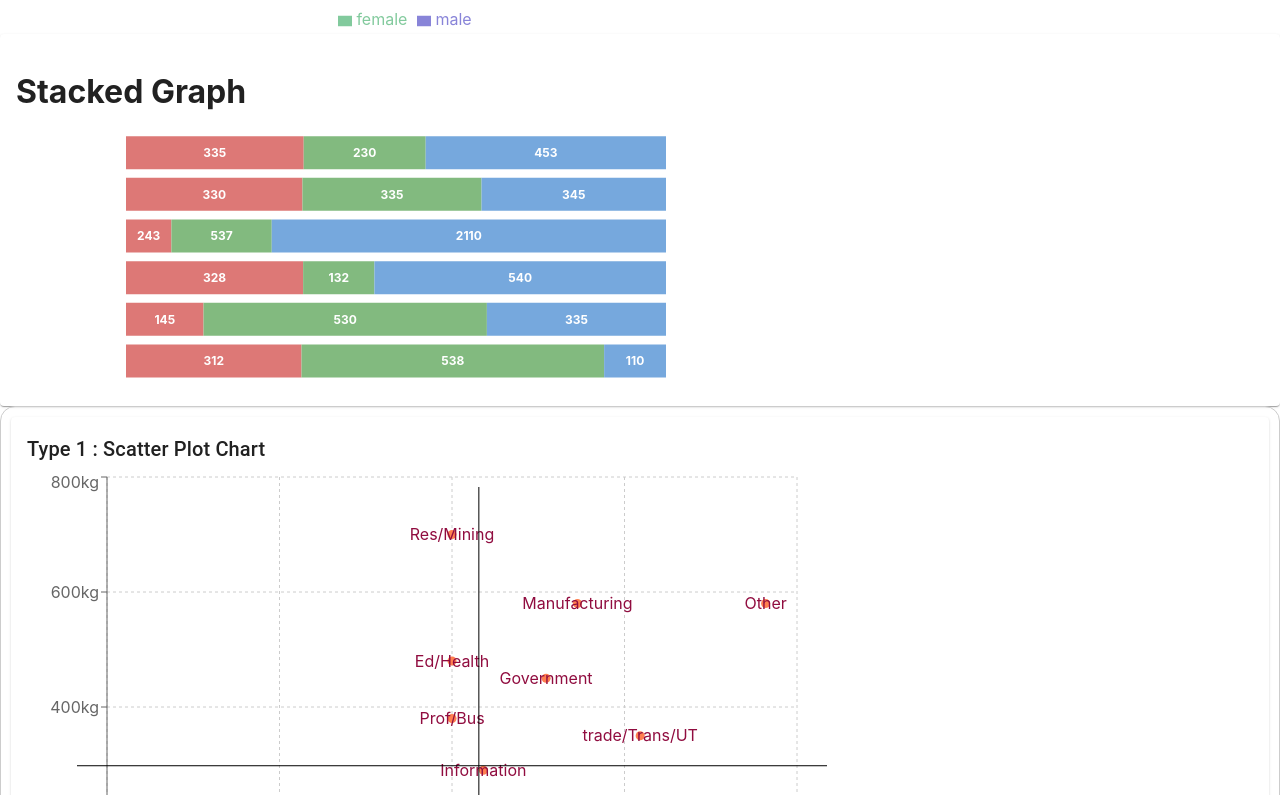
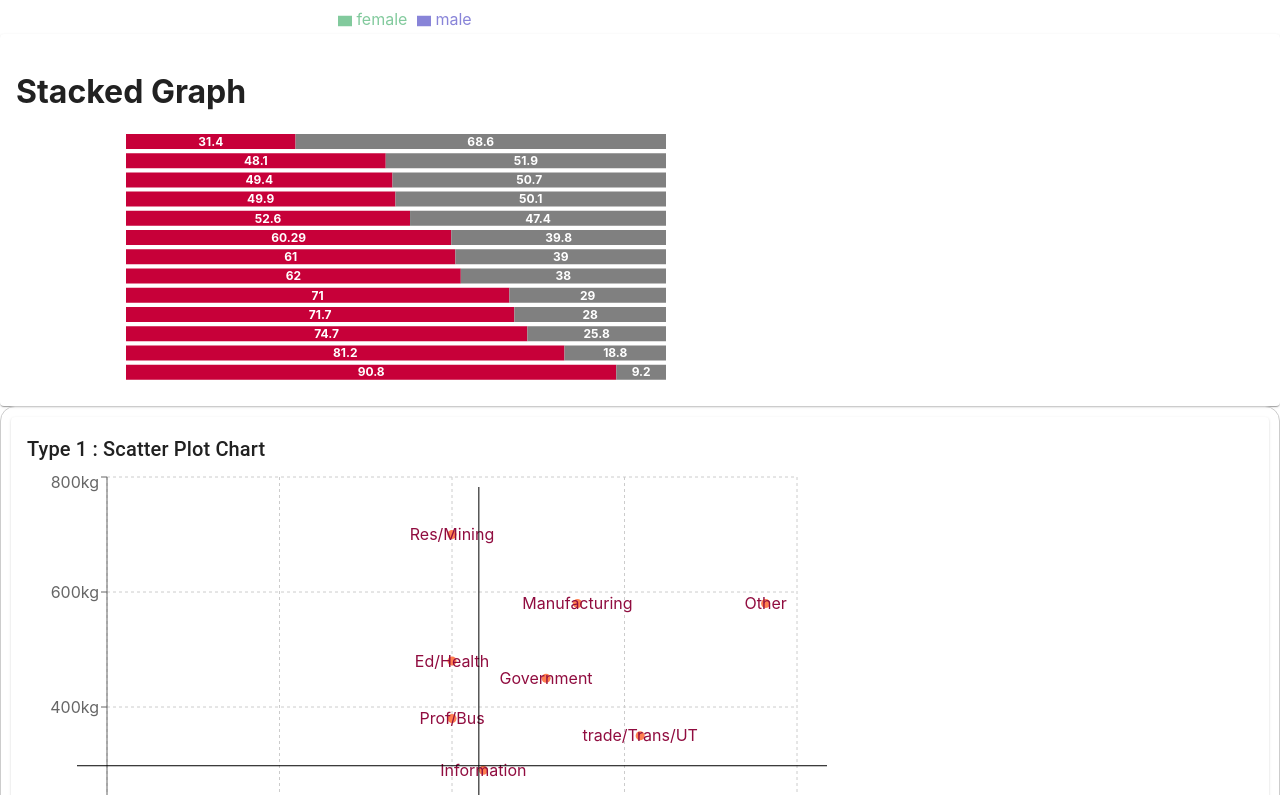
Before and after one commit to Areeba624/ReChart, a React (Create React App) app: page / in a window 1280 px wide. Shown: the part 2365-3160 px from the top of the page. Built offline with nearby package versions, Linux system fonts and the light colour scheme.

Commit message:
Stacked bar chart

```diff
--- a/src/StackedGraph.js
+++ b/src/StackedGraph.js
@@ -20,75 +20,62 @@ const renderCustomizedLabel = (props) => {
 export class StackedGraph extends React.Component {
   render() {
     const data = [
-      { name: "NE Send", completed: 230, failed: 335, inprogress: 453 },
-      { name: "NE Resend", completed: 335, failed: 330, inprogress: 345 },
-      {
-        name: "Miles Orchestrator",
-        completed: 537,
-        failed: 243,
-        inprogress: 2110,
-      },
-      {
-        name: "Commissions Payment Orch",
-        completed: 132,
-        failed: 328,
-        inprogress: 540,
-      },
-      {
-        name: "Business Integrators",
-        completed: 530,
-        failed: 145,
-        inprogress: 335,
-      },
-      { name: "SmartTrack", completed: 538, failed: 312, inprogress: 110 },
+      { map: "Education/Health Service", Women: 68.6, Men: 31.4 },
+      { map: "Leisure/Hospitality", Women: 51.9, Men: 48.1 },
+      { map: "Other Service", Women: 50.7, Men: 49.4 },
+      { map: "Finanical Activities", Women: 50.1, Men: 49.9 },
+      { map: "Retail Trade", Women: 47.4, Men: 52.6 },
+      { map: "Govermnent", Women: 39.8, Men: 60.29 },
+      { map: "Information", Women: 39.0, Men: 61.0 },
+      { map: "Professional / Business Service", Women: 38.0, Men: 62.0 },
+      { map: "Whole Tarde", Women: 29.0, Men: 71.0 },
+      { map: "Manufacturing", Women: 28.0, Men: 71.7 },
+      { map: "transportation, Warehouse , Utilities", Women: 25.8, Men: 74.7 },
+      { map: "Natural Resources", Women: 18.8, Men: 81.2 },
+      { map: "Construction", Women: 9.2, Men: 90.8 },
     ];
 
     return (
-      <Card >
+      <Card>
         <CardContent>
           <div className="content c-white">
             <h1>Stacked Graph</h1>
             <ResponsiveContainer height={250} width={700}>
               <BarChart
+                layout="vertical"
                 width={800}
-                height={400}
-                layout="vertical"
+                height={900}
                 data={data}
+                barGap="25%"
                 margin={{ left: 50, right: 50 }}
                 stackOffset="expand"
               >
                 <XAxis hide type="number" />
                 <YAxis
                   type="category"
-                  dataKey="name"
+                  dataKey="map"
                   stroke="#FFFFFF"
                   fontSize="12"
                 />
                 <Tooltip />
-                <Bar dataKey="failed" fill="#dd7876" stackId="a">
+                <Bar dataKey="Men" fill="#C70039" stackId="a">
                   <LabelList
-                    dataKey="failed"
+                    dataKey="Men"
                     position="center"
                     content={renderCustomizedLabel}
+                    unit="%"
                   />
                 </Bar>
-                <Bar dataKey="completed" fill="#82ba7f" stackId="a">
+                <Bar dataKey="Women" fill="#808080" stackId="a">
                   <LabelList
-                    dataKey="completed"
+                    dataKey="Women"
                     position="center"
                     content={renderCustomizedLabel}
-                  />
-                </Bar>
-                <Bar dataKey="inprogress" fill="#76a8dd" stackId="a">
-                  <LabelList
-                    dataKey="inprogress"
-                    position="center"
-                    content={renderCustomizedLabel}
+                    unit="%"
                   />
                 </Bar>
               </BarChart>
             </ResponsiveContainer>
-
           </div>
         </CardContent>
       </Card>
```
